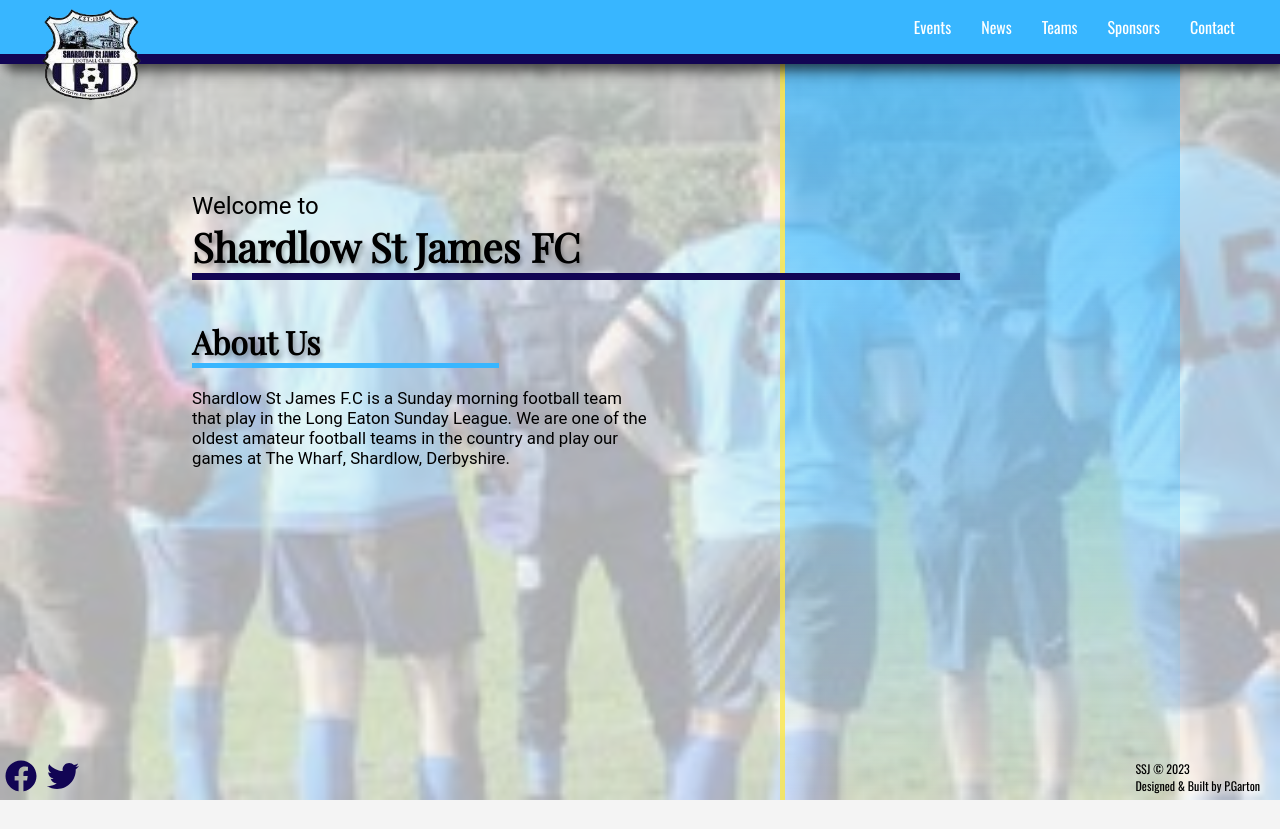
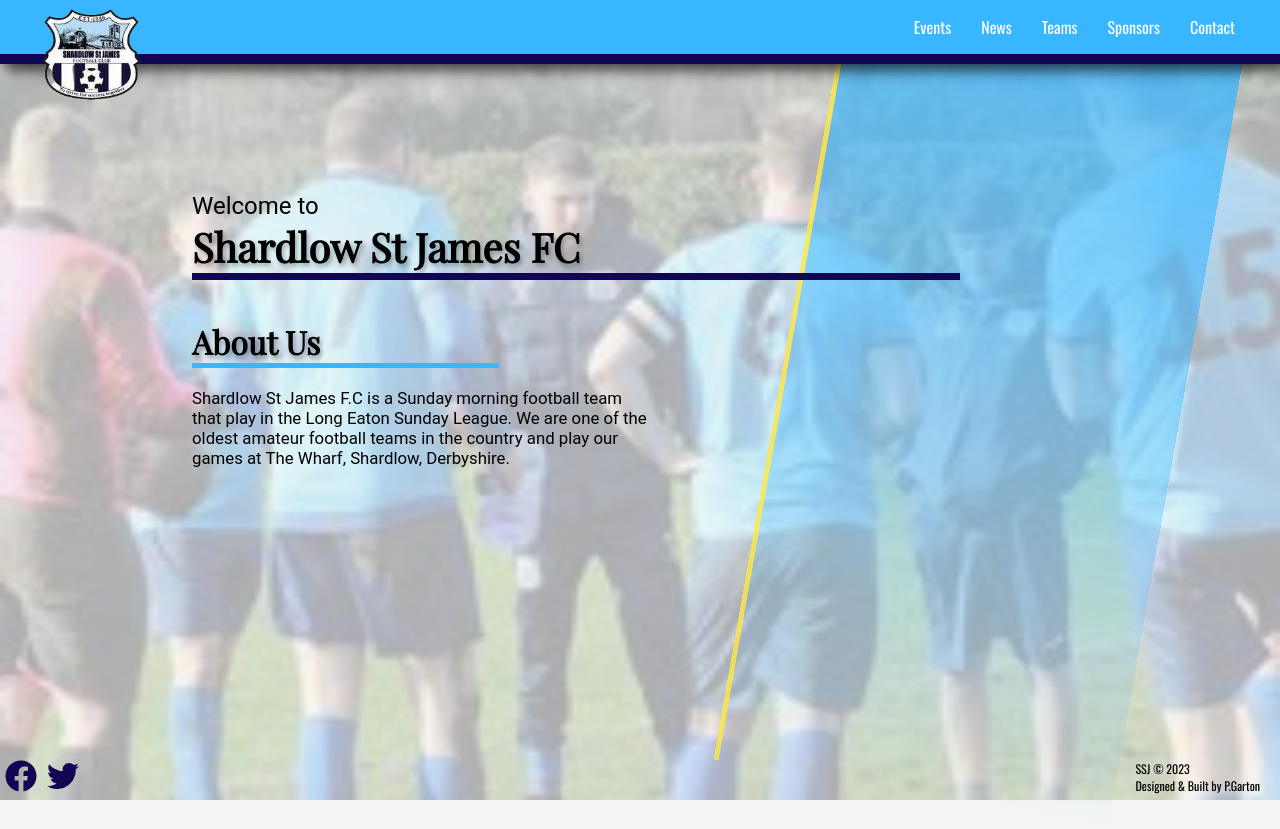
Before and after one commit to paulg44/shardlow_st_james, a React (Create React App) app in the folder ssj/: page / in a window 1280 px wide. Before the commit the page ends 800 px from the top, so only its background shows below. Built offline with nearby package versions, Linux system fonts and the light colour scheme.

Commit message:
animation experimentation

```diff
--- a/ssj/src/Components/Pages/Homepage/Homepage.js
+++ b/ssj/src/Components/Pages/Homepage/Homepage.js
@@ -3,17 +3,30 @@ import "./Homepage.css";
 import { useSpring, animated } from "react-spring";
 
 function Homepage({ homepageImg }) {
-  // Spring test
-  const springs = useSpring({
+  // Object slide in
+  const object = useSpring({
     from: { y: -1000 },
     to: { y: 0 },
+  });
+
+  // Header
+  const header = useSpring({
+    from: { x: -1000 },
+    to: { x: 0 },
+    config: { delay: 2000 },
+  });
+
+  // About
+  const about = useSpring({
+    from: { x: -1000 },
+    to: { x: 0 },
   });
 
   return (
     <div className="homepage">
       <animated.div
         className="homepageObject"
-        style={{ ...springs }}
+        style={{ ...object, transform: "rotate(10deg)" }}
       ></animated.div>
       <div
         className="backgroundImage"
@@ -22,11 +35,11 @@ function Homepage({ homepageImg }) {
         }}
       ></div>
       <div className="homepageWrapper">
-        <div className="homepageHeader">
+        <animated.div className="homepageHeader" style={{ ...header }}>
           <p>Welcome to</p>
           <h1>Shardlow St James FC</h1>
-        </div>
-        <div className="about">
+        </animated.div>
+        <animated.div className="about" style={{ ...about }}>
           <h2>About Us</h2>
           <p className="aboutDesc">
             Shardlow St James F.C is a Sunday morning football team that play in
@@ -34,7 +47,7 @@ function Homepage({ homepageImg }) {
             football teams in the country and play our games at The Wharf,
             Shardlow, Derbyshire.
           </p>
-        </div>
+        </animated.div>
       </div>
     </div>
   );
```
